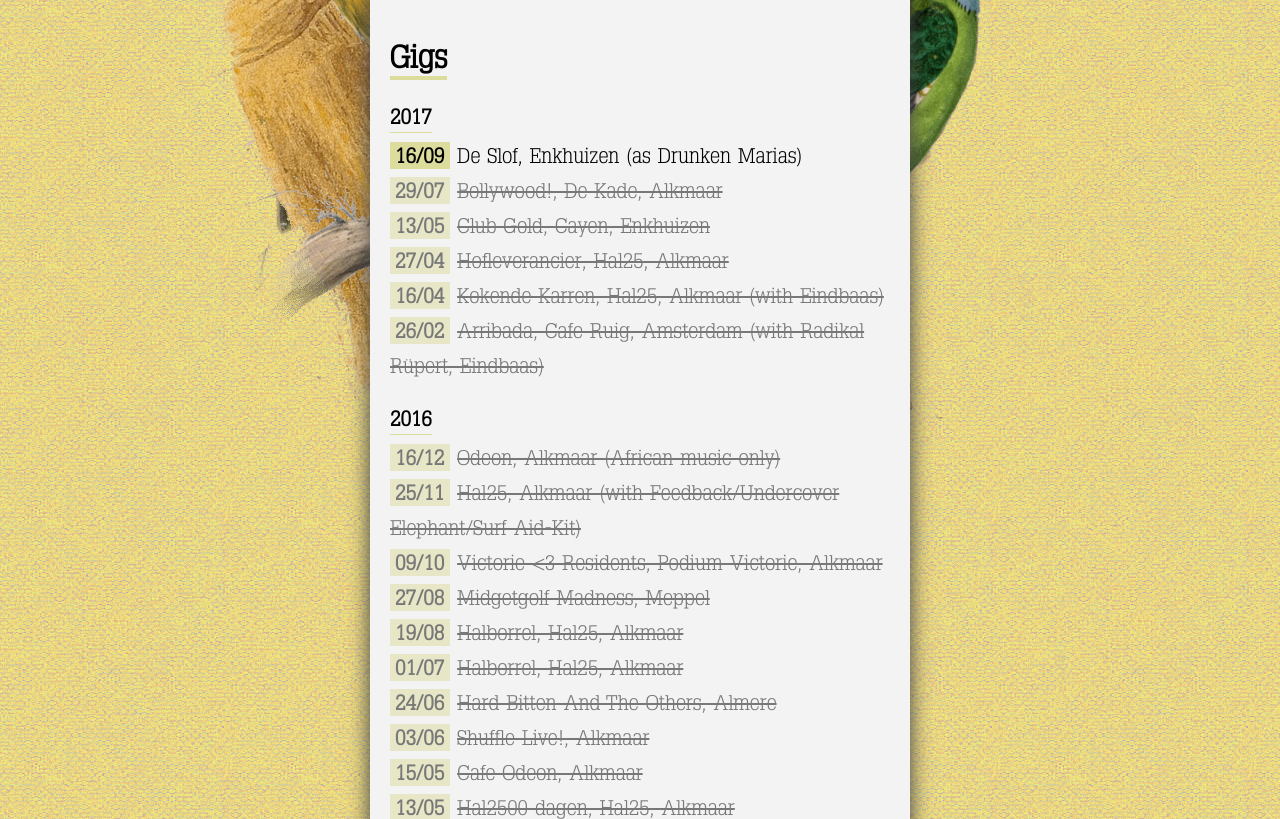
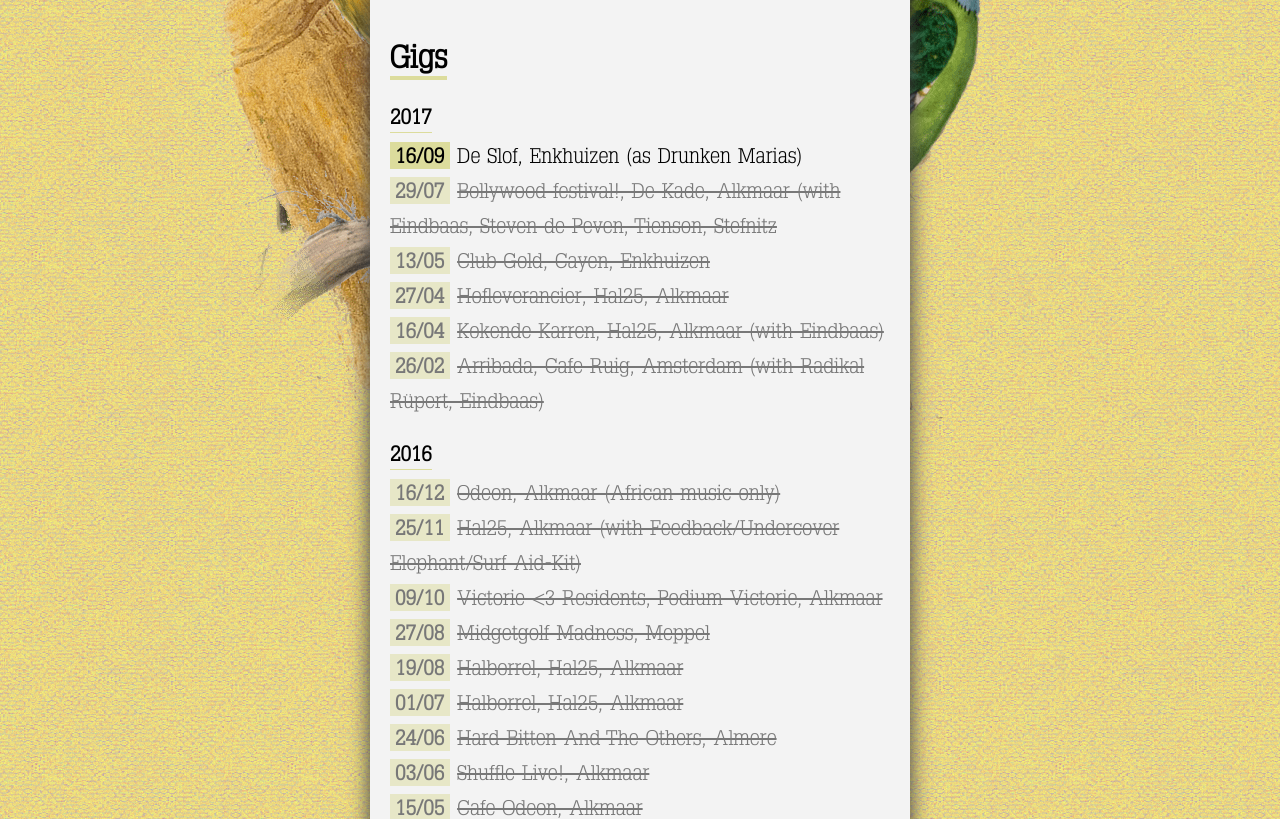
Before and after one commit to grdw/lorikeet, a Jekyll site: the page built from index.html, in a window 1280 px wide and 900 px high, scrolled down 620 px, cut to the strip 81-900 px from the top of the window. Built offline with Jekyll 4.4.1, drawn with Linux system fonts in a browser that asks for light colours.

Commit message:
Bump event name

```diff
--- a/_data/events.yaml
+++ b/_data/events.yaml
@@ -2,7 +2,7 @@
   - date: "2017-09-16"
     event: "De Slof, Enkhuizen (as Drunken Marias)"
   - date: "2017-07-29"
-    event: "Bollywood!, De Kade, Alkmaar"
+    event: "Bollywood festival!, De Kade, Alkmaar (with Eindbaas, Steven de Peven, Tienson, Stefnitz"
   - date: "2017-05-13"
     event: "Club Gold, Cayen, Enkhuizen"
   - date: "2017-04-27"
```
